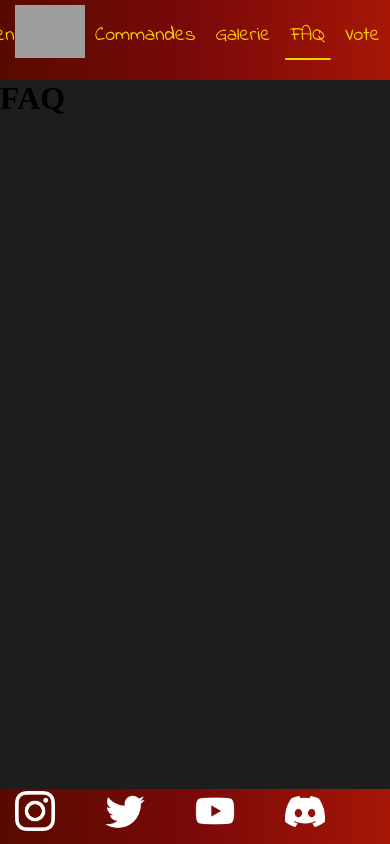
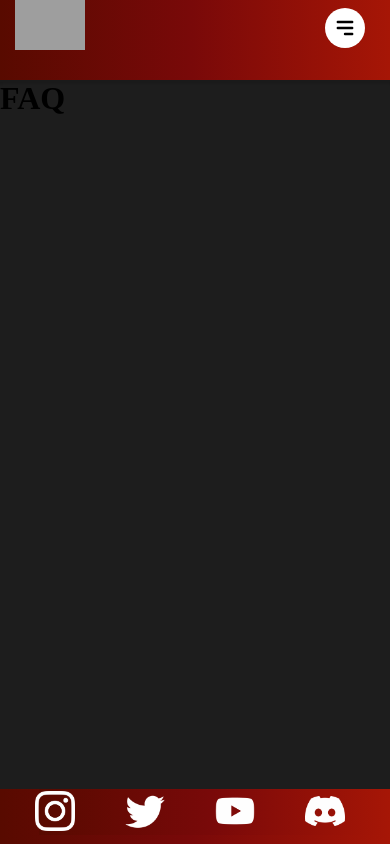
Before and after one commit to nicolassimonet/dawn-valley-website, a React (Create React App) app: page /faq in a window 390 px wide. Built offline with nearby package versions, Linux system fonts and the light colour scheme; grey boxes are pictures that could not be loaded; a web font is replaced by a local one.

Commit message:
maj responsive

```diff
--- a/src/components/Navigation.js
+++ b/src/components/Navigation.js
@@ -1,19 +1,36 @@
-import React from "react";
+import React, { useState } from "react";
 import { NavLink } from "react-router-dom";
+import Logo from "../img/logo.png";
 
 const Navigation = () => {
+  const [isNavExpanded, setIsNavExpanded] = useState(false);
 
   return (
-    <nav className="navigation">
+    <nav className={ isNavExpanded ? "navigation expanded" : "navigation"}>
+      <NavLink to="/">
+        <img className="logo-nav" src={Logo} alt="logo dawn valley" />
+      </NavLink>
+      <button
+        className="hamburger"
+        onClick={() => {
+          setIsNavExpanded(!isNavExpanded);
+        }}
+      >
+        <svg
+          xmlns="http://www.w3.org/2000/svg"
+          className="h-5 w-5"
+          viewBox="0 0 20 20"
+          fill="black"
+        >
+          <path
+            fillRule="evenodd"
+            d="M3 5a1 1 0 011-1h12a1 1 0 110 2H4a1 1 0 01-1-1zM3 10a1 1 0 011-1h12a1 1 0 110 2H4a1 1 0 01-1-1zM9 15a1 1 0 011-1h6a1 1 0 110 2h-6a1 1 0 01-1-1z"
+            clipRule="evenodd"
+          />
+        </svg>
+      </button>
       <ul>
-      <NavLink
-        to="/">
-        <img className="logo-nav" src="./logo.png" alt="logo dawn valley" />
-      </NavLink>
-        <NavLink
-          to="/"
-          className={(nav) => (nav.isActive ? "nav-active" : "")}
-          >
+        <NavLink to="/" className={(nav) => (nav.isActive ? "nav-active" : "")}>
           <li>Accueil</li>
         </NavLink>
         <NavLink
--- a/src/styles/components/footer.css
+++ b/src/styles/components/footer.css
@@ -26,3 +26,15 @@ footer ul li {
 footer ul li a {
   margin-right: 50px;
 }
+
+@media screen and (max-width: 768px) {
+  footer ul {
+    margin-left: 10%;
+  }
+}
+
+@media screen and (max-width: 350px) {
+  footer ul li a {
+    margin-right: 30px;
+  }
+}
--- a/src/styles/components/navigation.css
+++ b/src/styles/components/navigation.css
@@ -3,21 +3,25 @@
 .navigation {
   background: linear-gradient(90deg, rgba(88,10,0,1) 0%, rgba(121,9,9,1) 49%, rgba(166,22,6,1) 100%);
   position: relative;
+  width: 100%;
   height: 80px;
+  padding: 0.5rem 0rem;
+  box-shadow: 0 2px 2px 2px rgba(9, 9, 9, 0.121);
 }
 
 .navigation a {
   text-decoration: none;
   padding: 10px;
+  margin-left: auto;
 }
 
 .navigation ul {
-  background: linear-gradient(90deg, rgba(88,10,0,1) 0%, rgba(121,9,9,1) 49%, rgba(166,22,6,1) 100%);
   height: 50%;
   display: flex;
-  justify-content: right;
+  justify-content: center;
   align-items: center;
   position: relative;
+  margin-left: auto;
 }
 
 .navigation li {
@@ -65,9 +69,79 @@
   }
 }
 
+.hamburger {
+  border: 0;
+  height: 40px;
+  width: 40px;
+  padding: 0.5rem;
+  border-radius: 50%;
+  background-color: #ffffff;
+  cursor: pointer;
+  transition: background-color 0.2s ease-in-out;
+  position: absolute;
+  top: 35%;
+  right: 25px;
+  transform: translateY(-50%);
+  display: none;
+}
+
+.hamburger:hover {
+  background-color: #d7d7d7;
+}
+
+@media screen and (max-width: 1150px) {
+  .hamburger {
+    display: block;
+  }
+}
+
+@media screen and (max-width: 1150px) {
+  .navigation ul {
+    display: none;
+  }
+}
+
+@media screen and (max-width: 1150px) {
+  .navigation ul {
+    background: linear-gradient(90deg, rgba(88,10,0,1) 0%, rgba(121,9,9,1) 49%, rgba(166,22,6,1) 100%);
+    position: absolute;
+    top: 70px;
+    left: 0;
+    flex-direction: column;
+    width: 100%;
+    height: calc(100vh - 77px);
+    background-color: white;
+    border-top: 1px solid black;
+  }
+  .navigation li {
+    text-align: center;
+    margin: 0;
+  }
+  .navigation li a {
+    color: black;
+    width: 100%;
+    padding: 1.5rem 0;
+  }
+  .navigation li:hover {
+    background-color: #eee;
+  }
+}
+
+@media screen and (max-width: 1150px) {
+  .navigation ul {
+    display: none;
+  }
+}
+
+@media screen and (max-width: 1150px) {
+  .navigation.expanded ul {
+    display: block;
+  }
+}
+
 .logo-nav {
   width: 70px;
   position: absolute;
-  top: 5px;
+  top: -3px;
   left: 15px;
 }
--- a/src/styles/pages/commandes.css
+++ b/src/styles/pages/commandes.css
@@ -1,10 +1,11 @@
 .commands__container {
-  width: 100%;
   display: flex;
   justify-content: center;
   align-items: center;
   flex-direction: column;
   margin-top: 30px;
+  margin-bottom: 50px;
+  margin-left: 20px;
 }
 
 .commands__title {
--- a/src/styles/pages/home.css
+++ b/src/styles/pages/home.css
@@ -70,3 +70,11 @@
   width: 800px;
   height: 400px;
 }
+
+@media (max-width: 915px) {
+  .container__hexagon {
+    display: flex;
+    margin-top: 50px;
+    flex-direction: column;
+  }
+}
--- a/src/styles/pages/lore.css
+++ b/src/styles/pages/lore.css
@@ -15,3 +15,19 @@
 .images__container img:nth-child(2) {
   padding-top: 50px;
 }
+
+@media screen and (max-width: 505px) {
+  .images__container img {
+    width: 400px;
+  }
+}
+@media screen and (max-width: 406px) {
+  .images__container img {
+    width: 350px;
+  }
+}
+@media screen and (max-width: 350px) {
+  .images__container img {
+    width: 300px;
+  }
+}
--- a/src/styles/pages/vote.css
+++ b/src/styles/pages/vote.css
@@ -10,7 +10,7 @@
 }
 
 .banner {
-  width: 600px;
+  width: 100%;
 }
 
 .vote-us {
@@ -20,9 +20,11 @@
   font-size: 32px;
   font-weight: bold;
   margin-bottom: 20px;
+  text-align: center;
 }
 
 .link {
+  text-align: center;
   text-decoration: none;
   color: white;
   font-family: 'Indie Flower', cursive;
```
